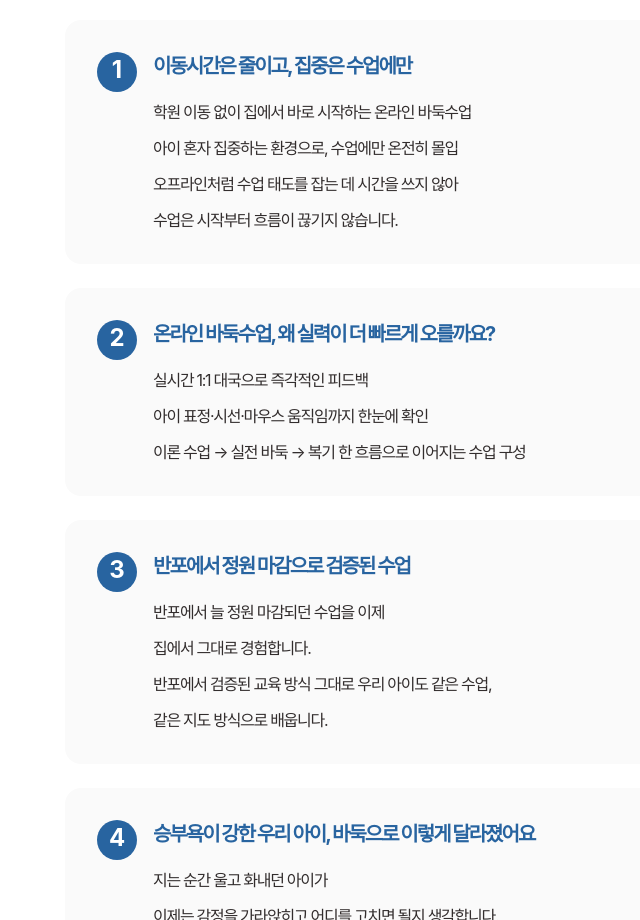
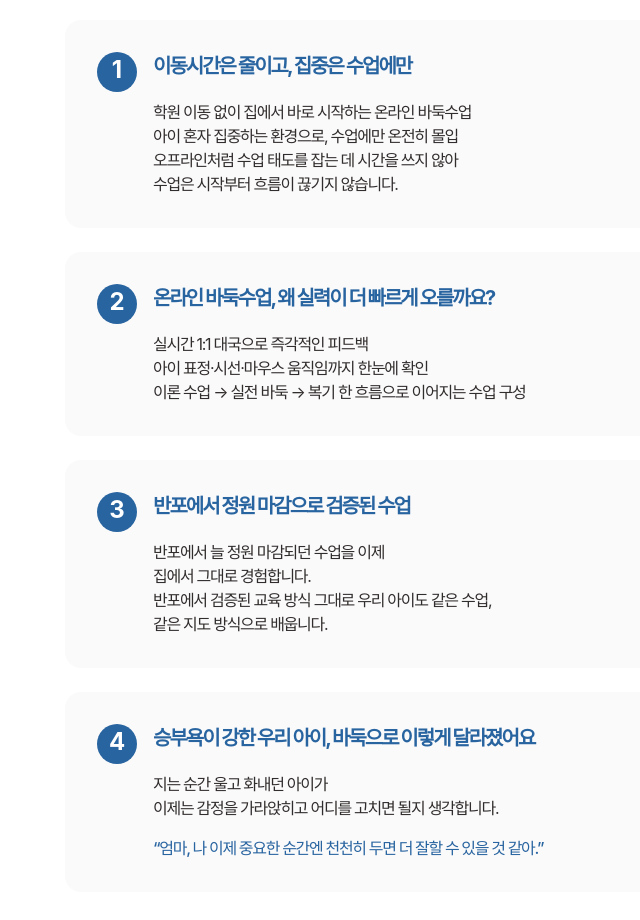
Before and after one commit to psycodevsun/cocobaduk_org, a React (Vite) app: page / in a window 1280 px wide. Shown: the part 11080-12000 px from the top of the page, without its empty margins (63-703 px from the left). Built offline with nearby package versions, Linux system fonts and the light colour scheme; a web font is replaced by a local one.

Commit message:
WhyOnline 및 Tailwind 수정

```diff
--- a/src/pages/home/components/WhyOnline.tsx
+++ b/src/pages/home/components/WhyOnline.tsx
@@ -69,7 +69,7 @@ export default function WhyOnline() {
                 <div className="flex-1 min-w-0">
                   <h3 className="text-xl md:text-2xl lg:text-xl font-bold text-primary-emphasis tracking-title leading-title mb-5">{reason.title}</h3>
 
-                  <div className="space-y-3">
+                  <div>
                     {reason.points.map((point, pointIndex) => (
                       <p
                         key={pointIndex}
--- a/tailwind.config.ts
+++ b/tailwind.config.ts
@@ -60,7 +60,7 @@ export default {
         title: '1.25rem',
         ui: '1.5rem',
         body: '1.6rem',
-        caption: '0.8rem',
+        caption: '1.5rem',
       },
       },
     },
```
